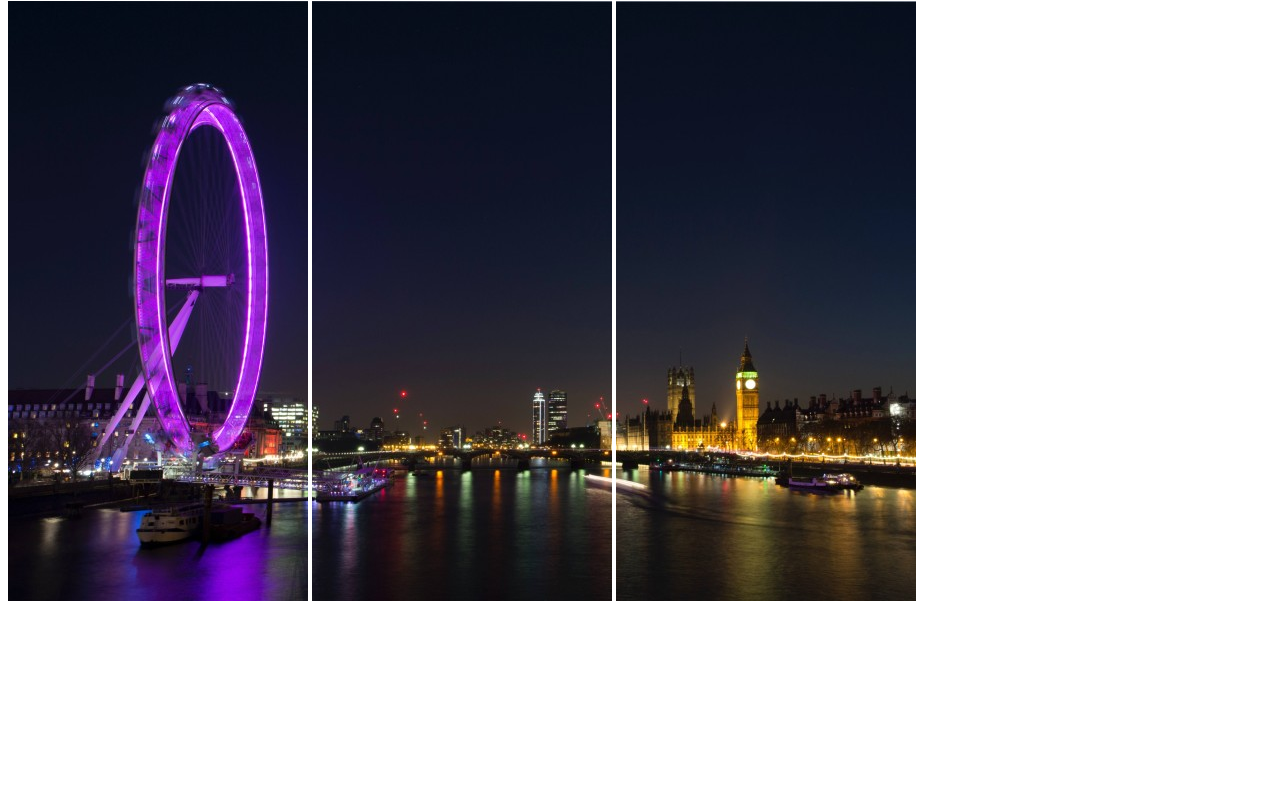
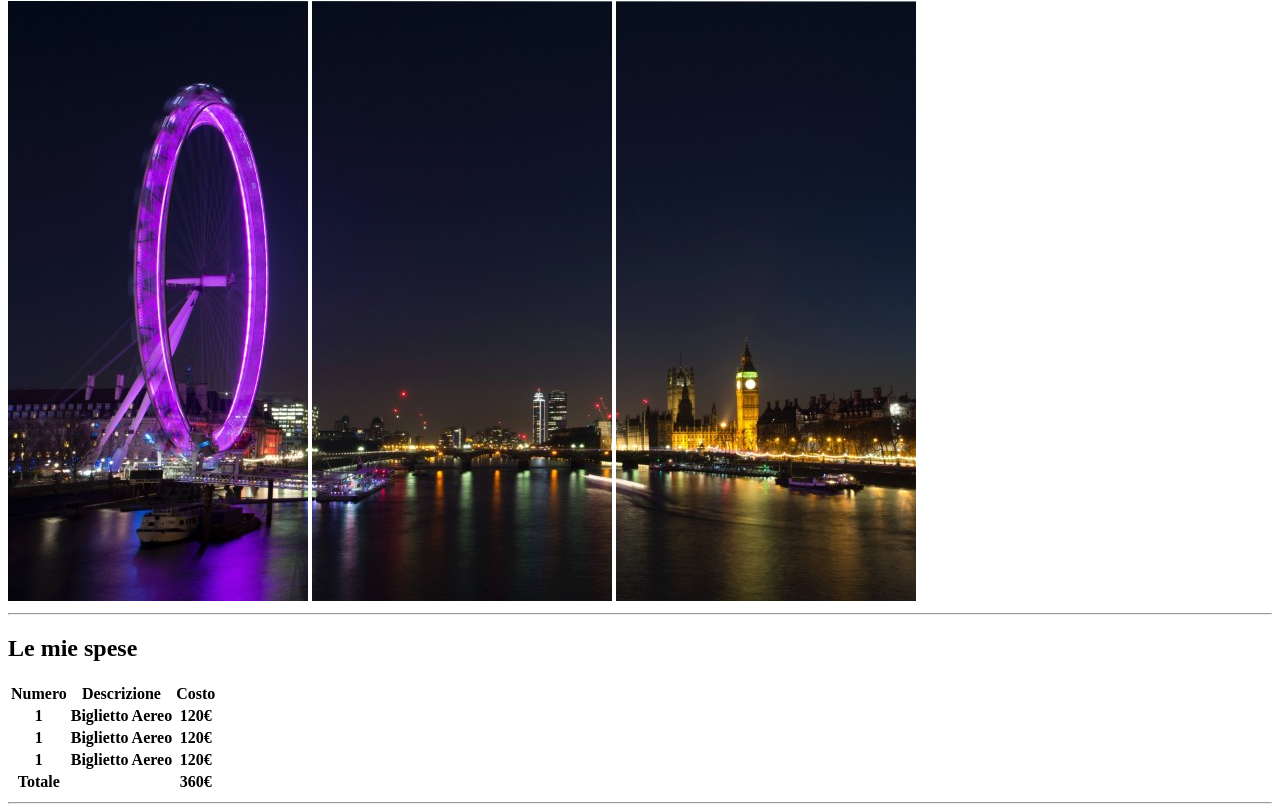
Before and after one commit to DavideSantambrogio/html-london-trip, a plain HTML site: page index.html in a window 1280 px wide. Shown: the part 79-891 px from the top of the page. Before the commit the page ends 800 px from the top, so only its background shows below. Drawn offline with Linux system fonts and the light colour scheme.

Commit message:
add: le mie spese

```diff
--- a/index.html
+++ b/index.html
@@ -13,9 +13,51 @@
         <img src="img/pexels-bill-emrich-230794-1.jpg" alt="immagine fiume">
         <img src="img/pexels-bill-emrich-230794-2.jpg" alt="immagine città">
     </header>
+<hr>
     <!-- le mie spese -->
+    <main>
+        <section>
+            <h2>Le mie spese</h2>
+            <table>
+                <thead>
+                    <tr>
+                        <th><strong>Numero</strong></th>
+                        <th><strong>Descrizione</strong></th>
+                        <th><strong>Costo</strong></th>
+                    </tr>
+                </thead>
+                <tbody>
+                    <tr>
+                        <th>1</th>
+                        <th>Biglietto Aereo</th>
+                        <th>120€</th>
+                    </tr>
+                    <tr>
+                        <th>1</th>
+                        <th>Biglietto Aereo</th>
+                        <th>120€</th>
+                    </tr>
+                    <tr>
+                        <th>1</th>
+                        <th>Biglietto Aereo</th>
+                        <th>120€</th>
+                    </tr>
+                </tbody>
+                <tfoot>
+                    <tr>
+                        <th>Totale</th>
+                        <th></th>
+                        <th>360€</th>
+                    </tr>
+                </tfoot>
+            </table>
+        </section>
+        <hr>
     <!-- cose da fare -->
+
     <!-- info utili -->
     <!-- foto -->
 </body>
+    </main>
+
 </html>
```
Lines whose indentation alone changed are shown as unchanged.
